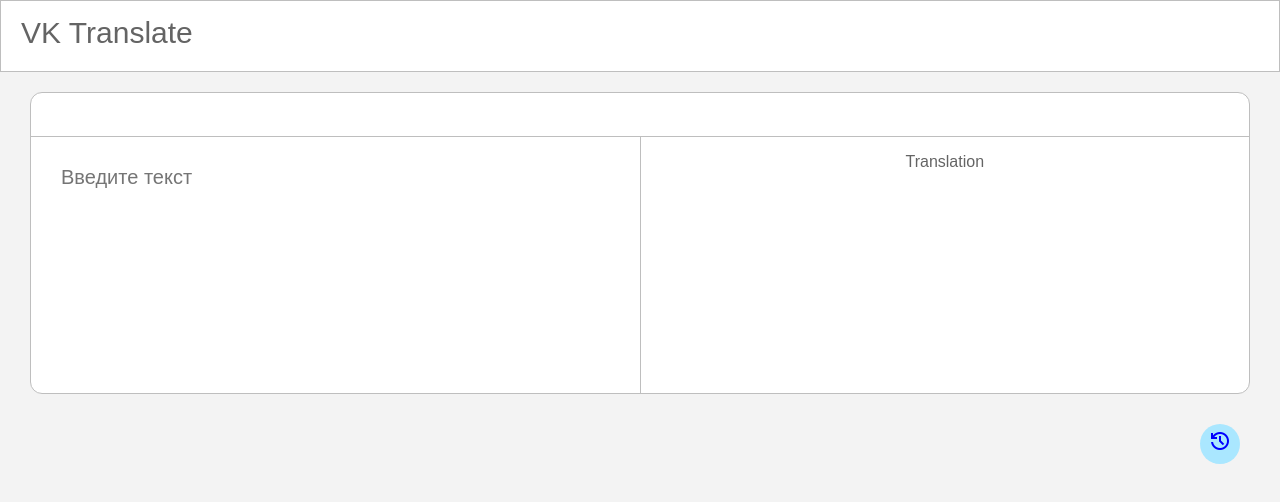
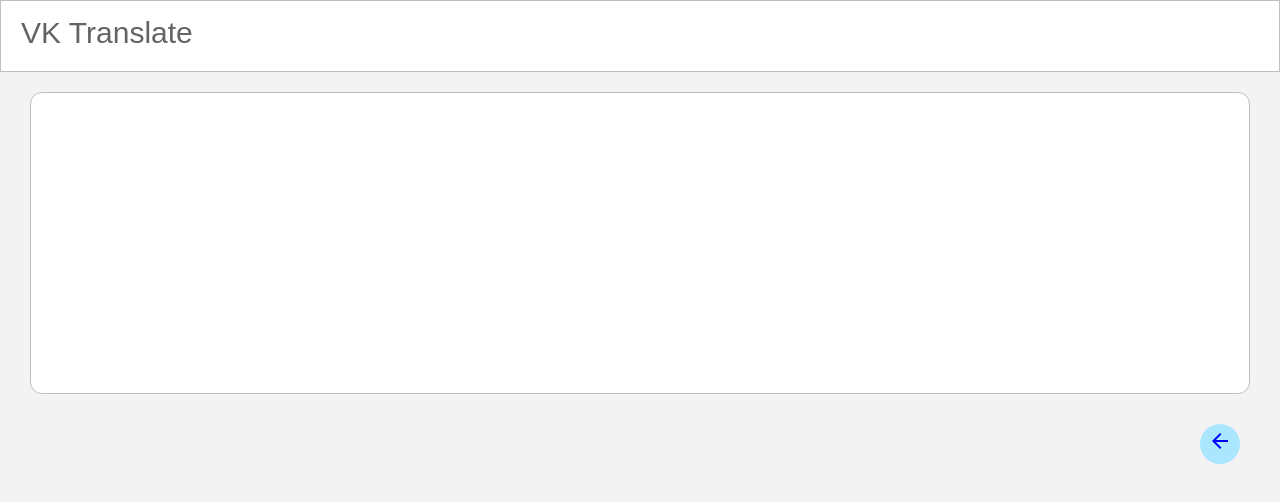
Before and after one commit to reatlaz/2022-2-VK-EDU-FS-Frontend-R-AFIATULLOV, a React (Create React App) app in the folder exam/: page /#/history in a window 1280 px wide. Shown: the top 502 px of the page. Built offline with nearby package versions, Linux system fonts and the light colour scheme.

Commit message:
new progress

```diff
--- a/exam/src/pages/PageHistory/PageHistory.jsx
+++ b/exam/src/pages/PageHistory/PageHistory.jsx
@@ -4,10 +4,10 @@
 import './PageHistory.css';
 
 export function PageHistory() {
-  const [text, setText] = useState('');
-  const handleChange = (event) => {
-    setText(event.target.value);
-  }
+  const [history, setHistory] = useState(JSON.parse(localStorage.getItem('history')));
+  useEffect(() => {
+    console.log(history)
+  }, [])
   return (
     <div className='page-translate'>
     <nav>
@@ -16,25 +16,10 @@
       </div>
     </nav>
     <div className='translate-box'>
-      <div className='translate-header'>
-
-      </div>
-      <div className='translate'>
-        <div className='translate-from'>
-          <input className='translate-input'
-            placeholder="Введите текст"
-            onChange={handleChange}
-            value={text}
-          />
-        </div>
-        <div className='translate-to'>
-          <p>Translation</p>
-        </div>
-      </div>
-
+      {history && history.map((i) => <div>{i}</div>)}
     </div>
     <div className='history-button'>
-      <Button className='button' value='device_reset' to='/history'/>
+      <Button className='button' value='arrow_back' goTo='/'/>
     </div>
 
     </div>
--- a/exam/src/pages/PageTranslate/PageTranslate.jsx
+++ b/exam/src/pages/PageTranslate/PageTranslate.jsx
@@ -5,7 +5,8 @@
 export function PageTranslate() {
   const [text, setText] = useState('');
   const [translatedText, setTranslatedText] = useState('Translation');
-  const [language, setLanguage] = useState('');
+  const [language, setLanguage] = useState('ru');
+  const [detectedLanguage, setDetectedLanguage] = useState('Язык определится автоматически');
   const handleChange = (event) => {
     setText(event.target.value);
   }
@@ -31,7 +32,15 @@
     fetch(`https://microsoft-translator-text.p.rapidapi.com/translate?to%5B0%5D=${to}&api-version=3.0&profanityAction=NoAction&textType=plain`, options)
       .then(response => response.json())
       .then(response => {
-        setTranslatedText(response)
+        const res = response[0].translations[0].text
+        let history = JSON.parse(localStorage.getItem('history'));
+        if(history === null) {
+          history = []
+        }
+        console.log(response[0].translations[0])
+        setTranslatedText(res);
+        history.push(res);
+        localStorage.setItem('history', JSON.stringify(history));
       })
       .catch(err => console.error(err));
   }
@@ -45,6 +54,9 @@
     <div className='translate-box'>
       <div className='translate-header'>
 
+        Язык определяется автоматически
+        {'\n'}
+        {language}
       </div>
       <div className='translate'>
         <div className='translate-from'>
```
